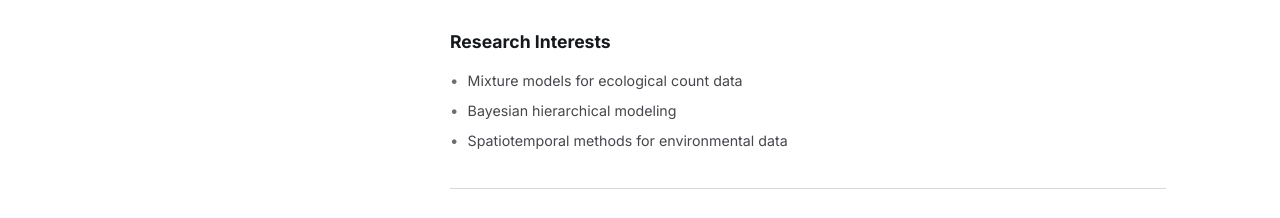
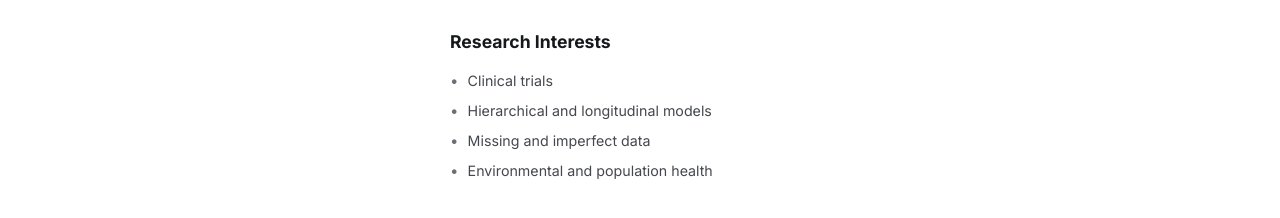
Before and after one commit to danepearson/danepearson.github.io, a plain HTML site: page index.html in a window 1280 px wide. Shown: the part 495-713 px from the top of the page. Drawn offline with Linux system fonts and the light colour scheme.

Commit message:
Update index.html

```diff
--- a/index.html
+++ b/index.html
@@ -21,7 +21,7 @@
   -->
   <meta name="viewport" content="width=device-width, initial-scale=1">
 
-  <title>Dane</title> <!-- <<< EDIT: shows in the browser tab -->
+  <title>Dane Pearson</title>
 
   <!-- Loads the Inter typeface from Google Fonts. -->
   <link rel="preconnect" href="https://fonts.googleapis.com">
@@ -515,9 +515,10 @@
           <h3>Research Interests</h3>
           <!-- <<< EDIT: -->
           <ul class="plain-list">
-            <li>Mixture models for ecological count data</li>
-            <li>Bayesian hierarchical modeling</li>
-            <li>Spatiotemporal methods for environmental data</li>
+            <li>Clinical trials</li>
+            <li>Hierarchical and longitudinal models</li>
+            <li>Missing and imperfect data</li>
+            <li>Environmental and population health</li>
           </ul>
         </div>
 
```
